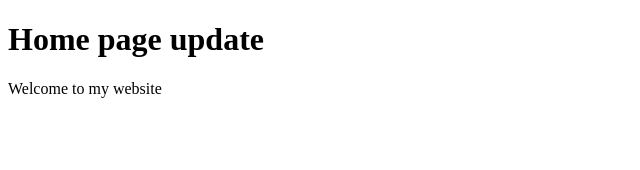
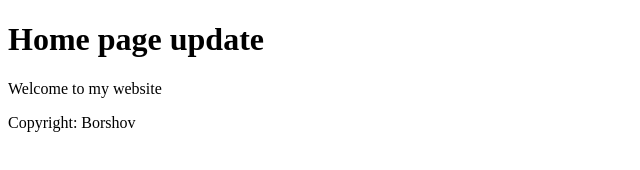
Before and after one commit to michailnk/demo, a plain HTML site: page index.html in a window 1280 px wide. Shown: the whole page, without its empty margins (0-640 px from the left). Drawn offline with Linux system fonts and the light colour scheme.

Commit message:
Learning to work together

```diff
--- a/index.html
+++ b/index.html
@@ -8,5 +8,6 @@
 <body>
 	<h1> Home page update</h1>
 	<p>Welcome to my website</p>
+	<p>Copyright: Borshov</p>
 </body>
 </html>
```
